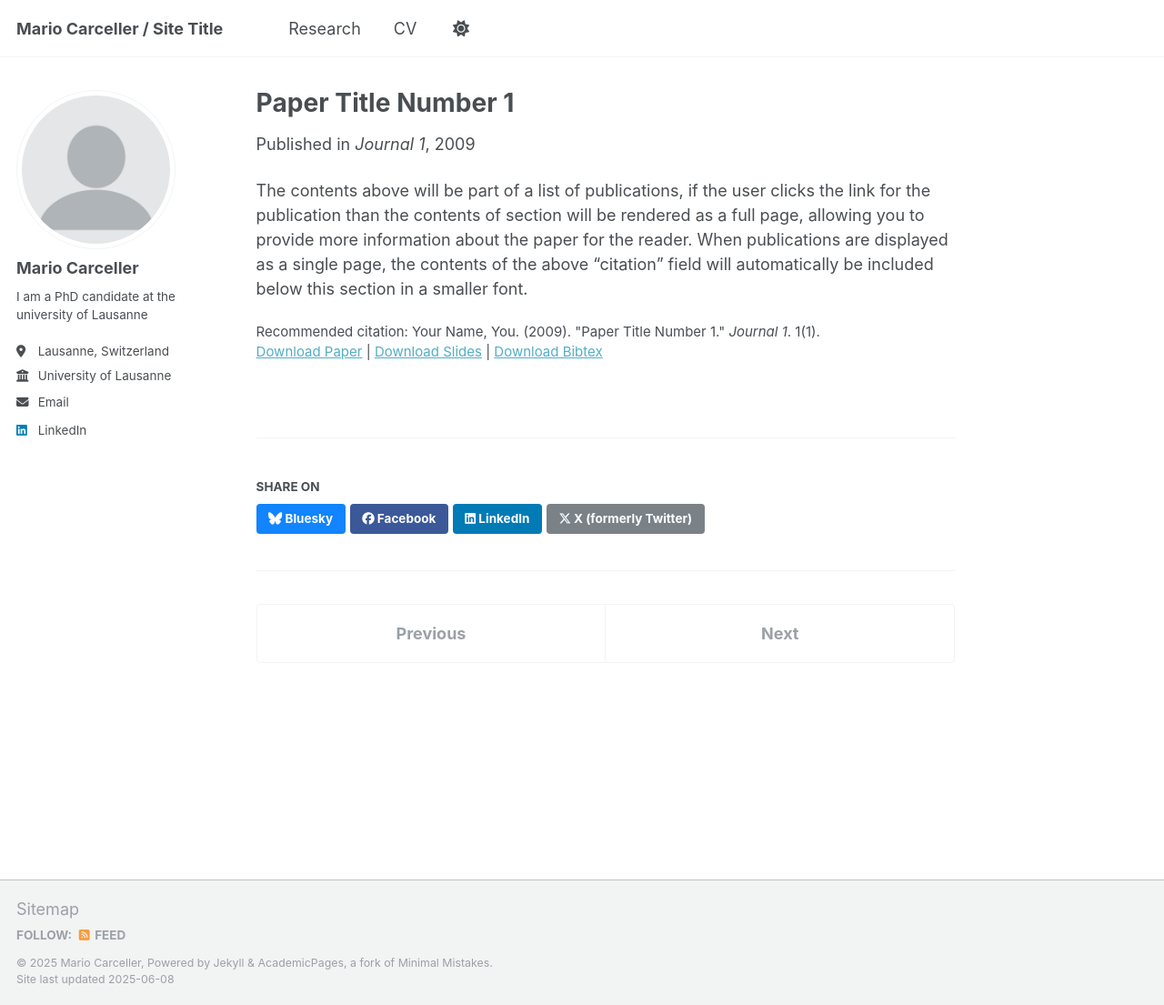
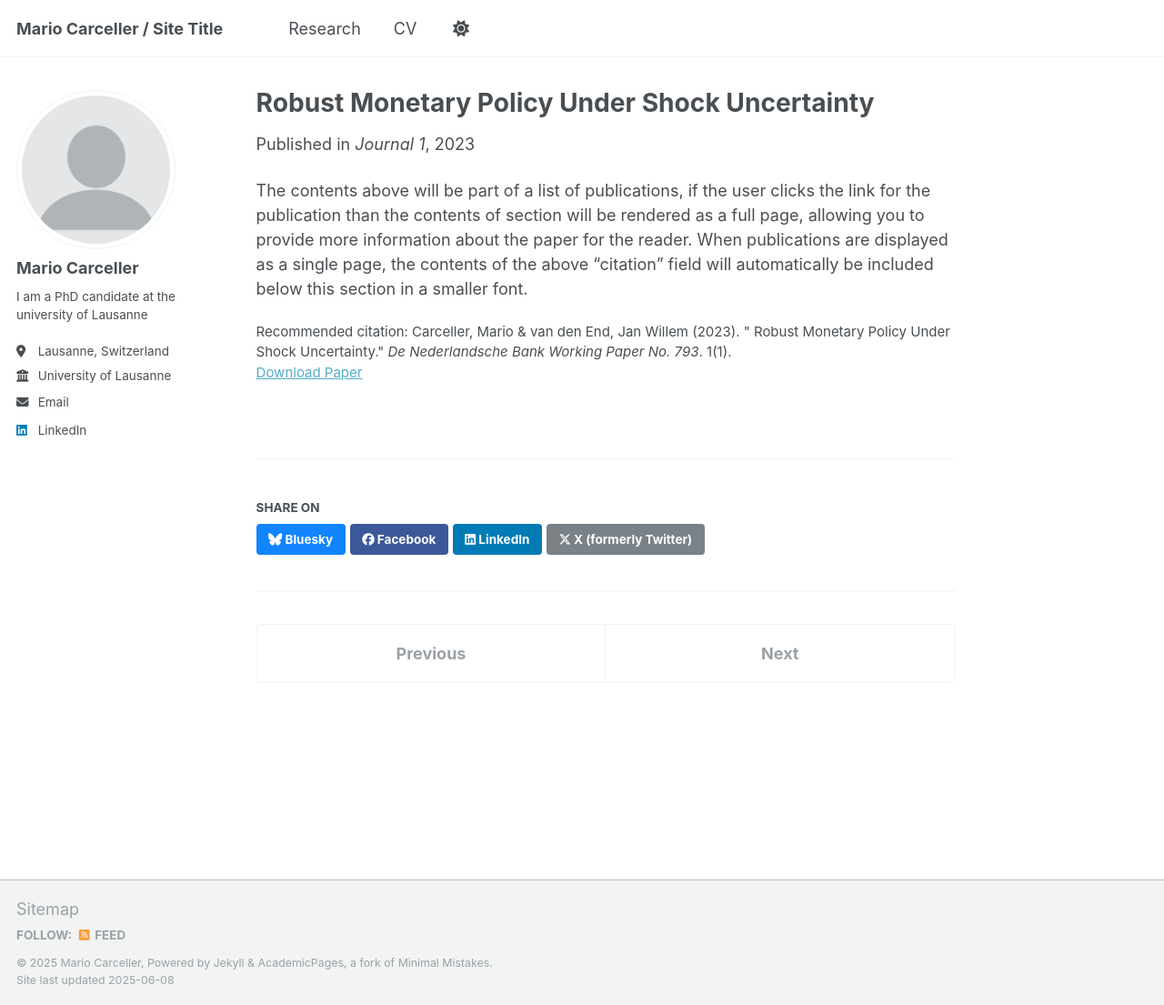
Before and after one commit to MarioCarceller/carcellermario.github.io, a Jekyll site: the page built from _publications/2009-10-01-paper-title-number-1.md, in a window 1280 px wide and 1105 px high. Shown: the whole window at 91% size. Built offline with Jekyll 4.4.1, drawn with Linux system fonts in a browser that asks for light colours.

Commit message:
Update 2009-10-01-paper-title-number-1.md

```diff
--- a/_publications/2009-10-01-paper-title-number-1.md
+++ b/_publications/2009-10-01-paper-title-number-1.md
@@ -1,14 +1,14 @@
 ---
-title: "Paper Title Number 1"
+title: "Robust Monetary Policy Under Shock Uncertainty"
 collection: publications
 category: manuscripts
 permalink: /publication/2009-10-01-paper-title-number-1
 excerpt: 'This paper is about the number 1. The number 2 is left for future work.'
-date: 2009-10-01
+date: 2023-10-01
 venue: 'Journal 1'
-slidesurl: 'http://academicpages.github.io/files/slides1.pdf'
-paperurl: 'http://academicpages.github.io/files/paper1.pdf'
-bibtexurl: 'http://academicpages.github.io/files/bibtex1.bib'
-citation: 'Your Name, You. (2009). &quot;Paper Title Number 1.&quot; <i>Journal 1</i>. 1(1).'
+#slidesurl: 'http://academicpages.github.io/files/slides1.pdf'
+paperurl: 'https://www.dnb.nl/en/publications/research-publications/working-paper-2023/793-robust-monetary-policy-under-shock-uncertainty/'
+#bibtexurl: 'http://academicpages.github.io/files/bibtex1.bib'
+citation: 'Carceller, Mario & van den End, Jan Willem (2023). &quot; Robust Monetary Policy Under Shock Uncertainty.&quot; <i> De Nederlandsche Bank Working Paper No. 793</i>. 1(1).'
 ---
 The contents above will be part of a list of publications, if the user clicks the link for the publication than the contents of section will be rendered as a full page, allowing you to provide more information about the paper for the reader. When publications are displayed as a single page, the contents of the above "citation" field will automatically be included below this section in a smaller font.
```
